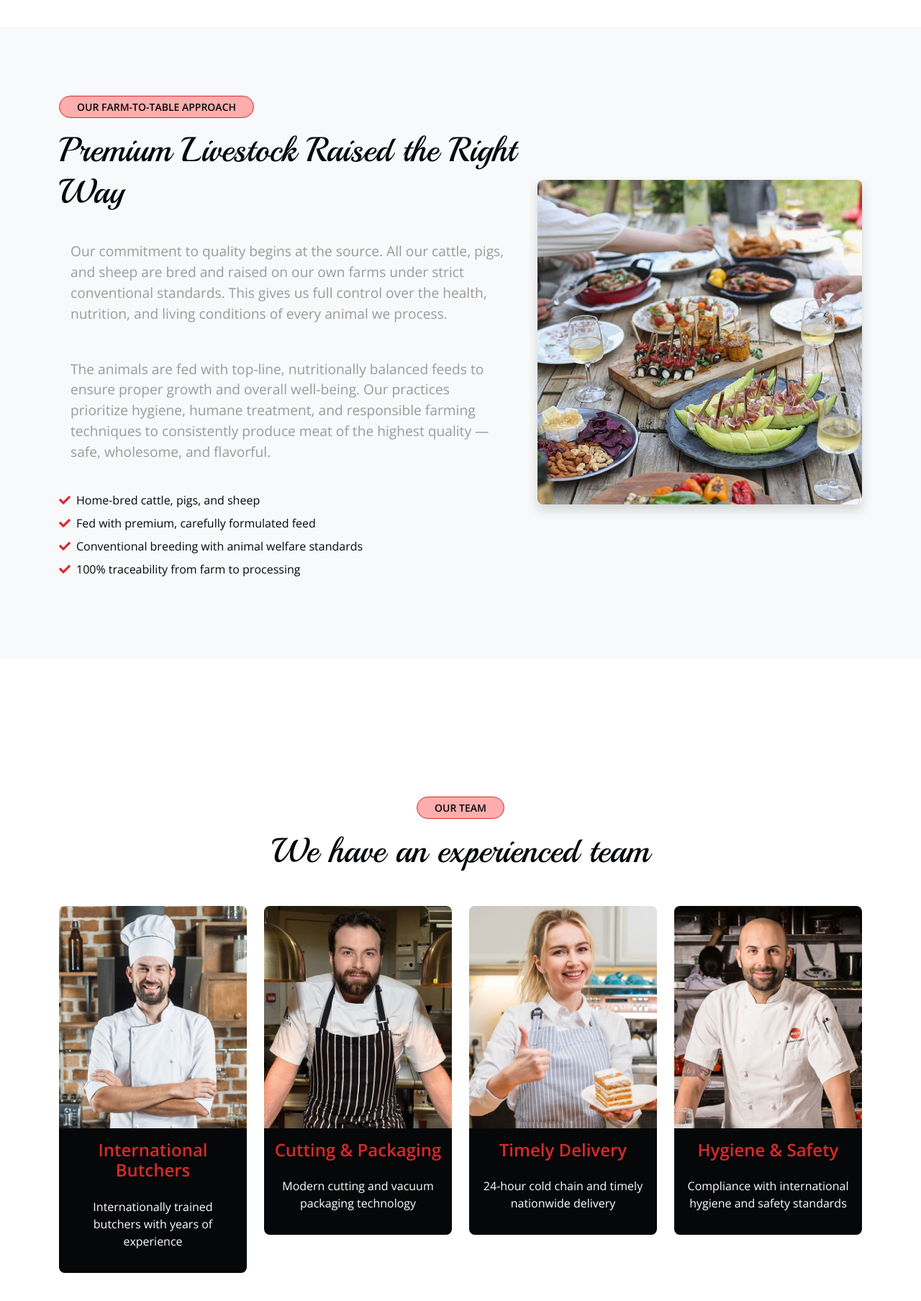
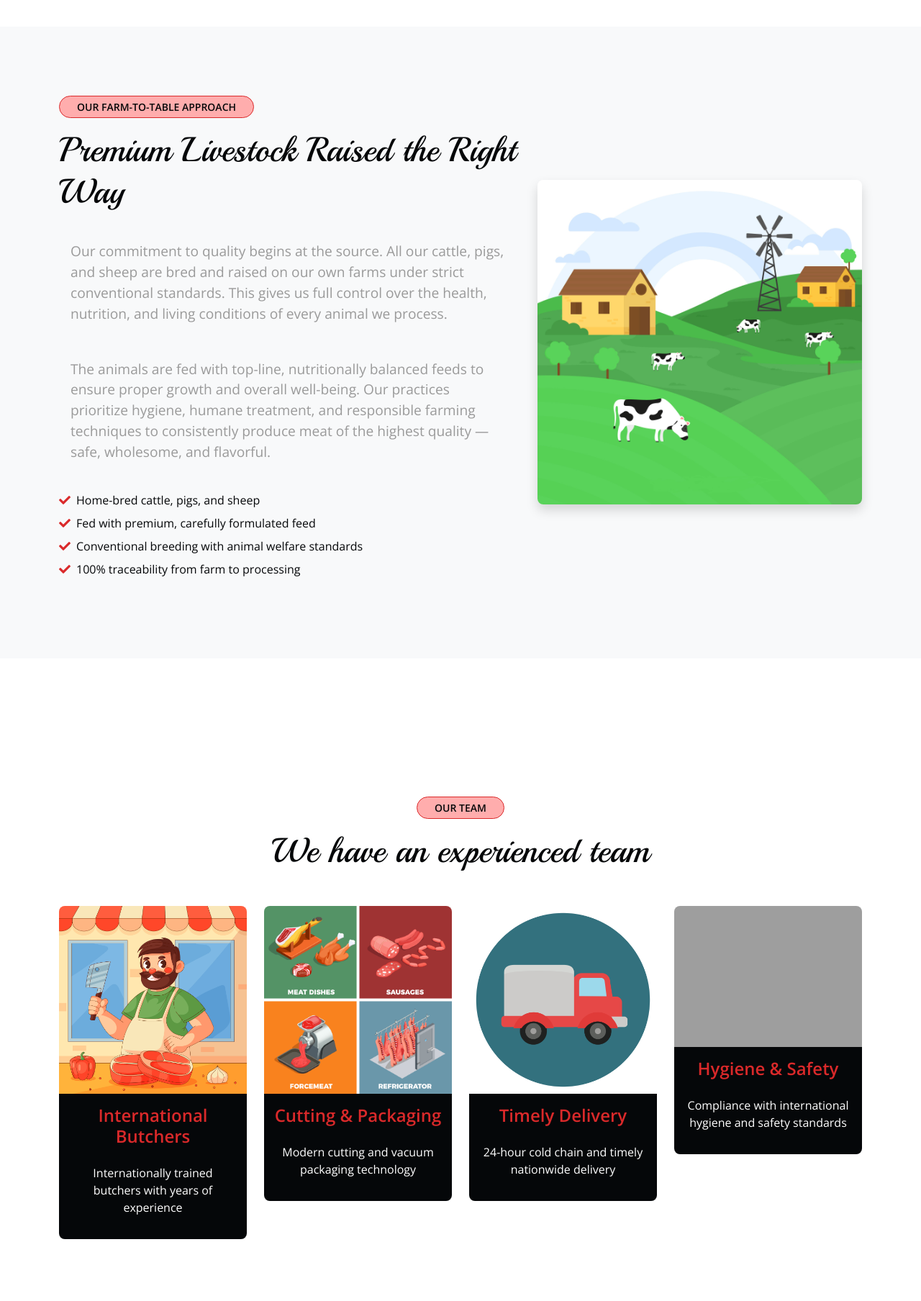
Before and after one commit to toyman640/skaal-meats, a Django app: page /pages/about-us/ in a window 1280 px wide. Shown: the part 2532-4340 px from the top of the page at 72% size. Run offline with Django 3.2, Linux system fonts and the light colour scheme; some libraries are stand-ins or nearby versions; some web fonts are replaced; grey boxes are pictures that could not be loaded.

Commit message:
Fix issue

```diff
--- a/skaal_meats/templates/about.html
+++ b/skaal_meats/templates/about.html
@@ -176,7 +176,7 @@
                         </ul>
                     </div>
                       <div class="col-lg-5 mb-4 mb-lg-0  wow bounceInUp" data-wow-delay="0.1s">
-                        <img src="{% static 'img/about.jpg' %}" alt="Farm animals" class="img-fluid rounded shadow">
+                        <img src="{% static 'img/about-img-e.jpg' %}" alt="Farm animals" class="img-fluid rounded shadow">
                     </div>
                 </div>
             </div>
@@ -311,7 +311,7 @@
                 <div class="row g-4">
                     <div class="col-lg-3 col-md-6 wow bounceInUp" data-wow-delay="0.1s">
                         <div class="team-item rounded">
-                            <img class="img-fluid rounded-top" src="{% static 'img/team-1.jpg' %}" alt="">
+                            <img class="img-fluid rounded-top" src="{% static 'img/butcher.jpg' %}" alt="">
                             <div class="team-content text-center py-3 bg-dark rounded-bottom">
                                 <h4 class="text-primary">International Butchers</h4>
                                 <p class="text-white mb-0">Internationally trained butchers with years of experience</p>
@@ -326,7 +326,7 @@
                     </div>
                     <div class="col-lg-3 col-md-6 wow bounceInUp" data-wow-delay="0.3s">
                         <div class="team-item rounded">
-                            <img class="img-fluid rounded-top" src="{% static 'img/team-2.jpg' %}" alt="">
+                            <img class="img-fluid rounded-top" src="{% static 'img/package.jpg' %}" alt="">
                             <div class="team-content text-center py-3 bg-dark rounded-bottom">
                                 <h4 class="text-primary">Cutting & Packaging</h4>
                                 <p class="text-white mb-0">Modern cutting and vacuum packaging technology</p>
@@ -341,7 +341,7 @@
                     </div>
                     <div class="col-lg-3 col-md-6 wow bounceInUp" data-wow-delay="0.5s">
                         <div class="team-item rounded">
-                            <img class="img-fluid rounded-top" src="{% static 'img/team-3.jpg' %}" alt="">
+                            <img class="img-fluid rounded-top" src="{% static 'img/delivery-img.jpg' %}" alt="">
                             <div class="team-content text-center py-3 bg-dark rounded-bottom">
                                 <h4 class="text-primary">Timely Delivery</h4>
                                 <p class="text-white mb-0">24-hour cold chain and timely nationwide delivery</p>
@@ -356,7 +356,7 @@
                     </div>
                     <div class="col-lg-3 col-md-6 wow bounceInUp" data-wow-delay="0.7s">
                         <div class="team-item rounded">
-                            <img class="img-fluid rounded-top" src="{% static 'img/team-4.jpg' %}" alt="">
+                            <img class="img-fluid rounded-top" src="{% static 'img/safety.jpg' %}" alt="">
                             <div class="team-content text-center py-3 bg-dark rounded-bottom">
                                 <h4 class="text-primary">Hygiene & Safety</h4>
                                 <p class="text-white mb-0">Compliance with international hygiene and safety standards</p>
```
Also changed, not shown: skaal_meats/static/img/about-image.jpg (added), skaal_meats/static/img/about-img-e.jpg (added), skaal_meats/static/img/butcher.jpg (added), skaal_meats/static/img/delivery-img.jpg (added), skaal_meats/static/img/delivery.jpg (added), skaal_meats/static/img/package.jpg (added), 1 other file.
